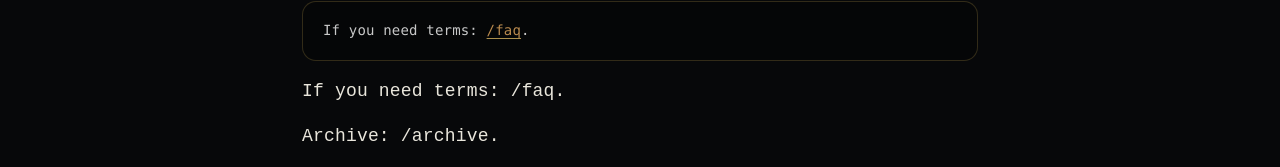
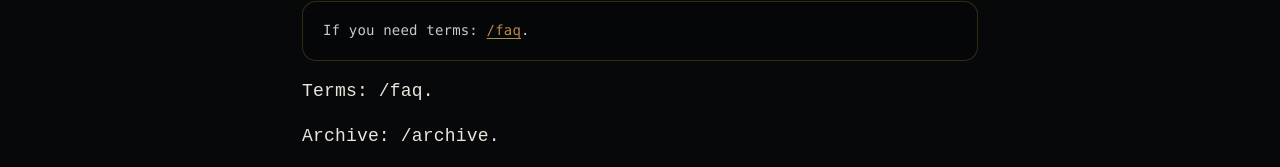
Before and after one commit to AiBhrigu/bhrigu-portal, a Next.js app: page /reading in a window 1280 px wide. Shown: the part 390-557 px from the top of the page. Built offline with nearby package versions, Linux system fonts and the light colour scheme.

Commit message:
portal: p0 detox terms microcopy

```diff
--- a/pages/reading.js
+++ b/pages/reading.js
@@ -20,7 +20,7 @@ export default function Reading() {
 
             <PortalFooterNav termsHref="/faq" next={[{href:"/signal",label:"/signal"},{href:"/map",label:"/map"}]} note="Canon: reading → signal." />
 
-        <p className="muted">If you need terms: /faq.</p>
+        <p className="muted">Terms: /faq.</p>
 <p className="muted">Archive: /archive.</p>
       </main>
   );
```
